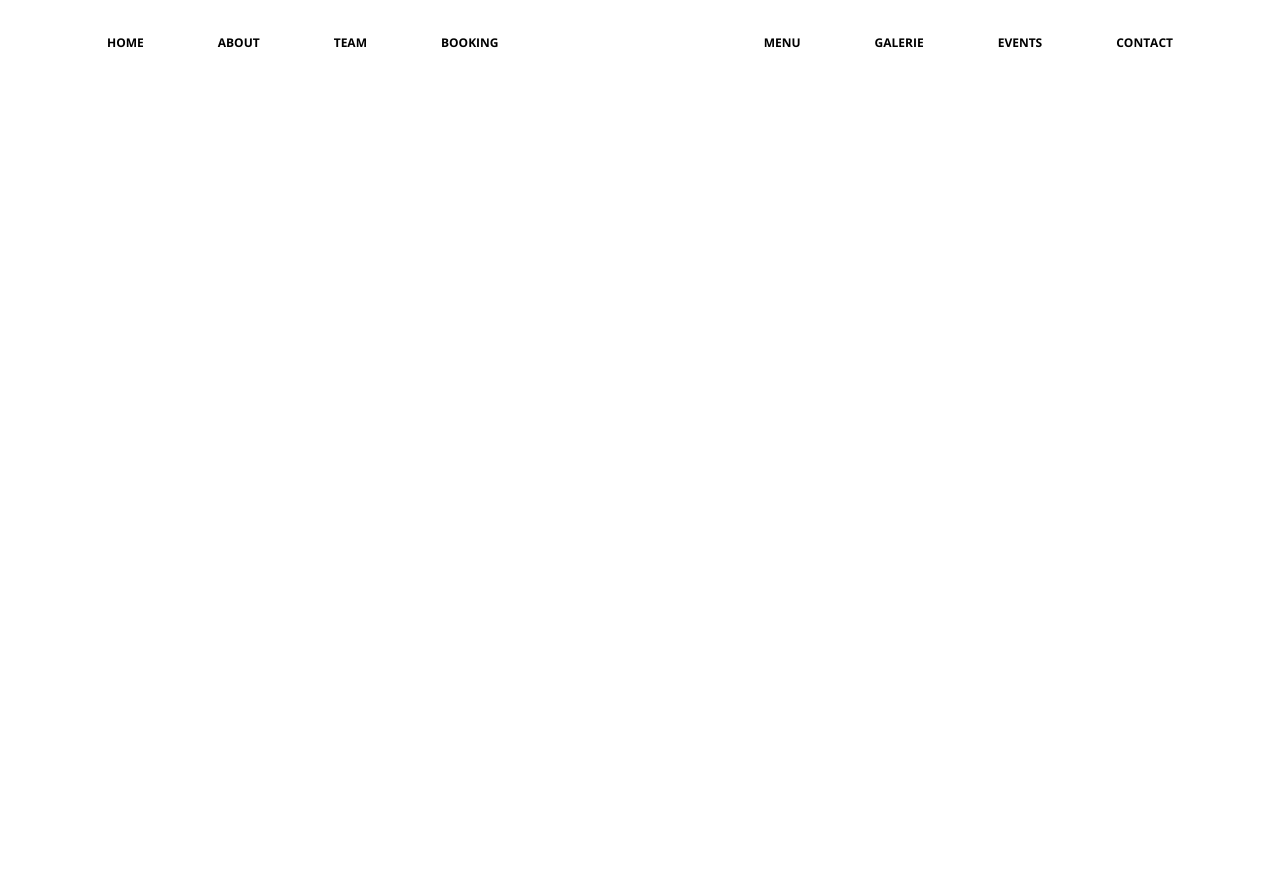
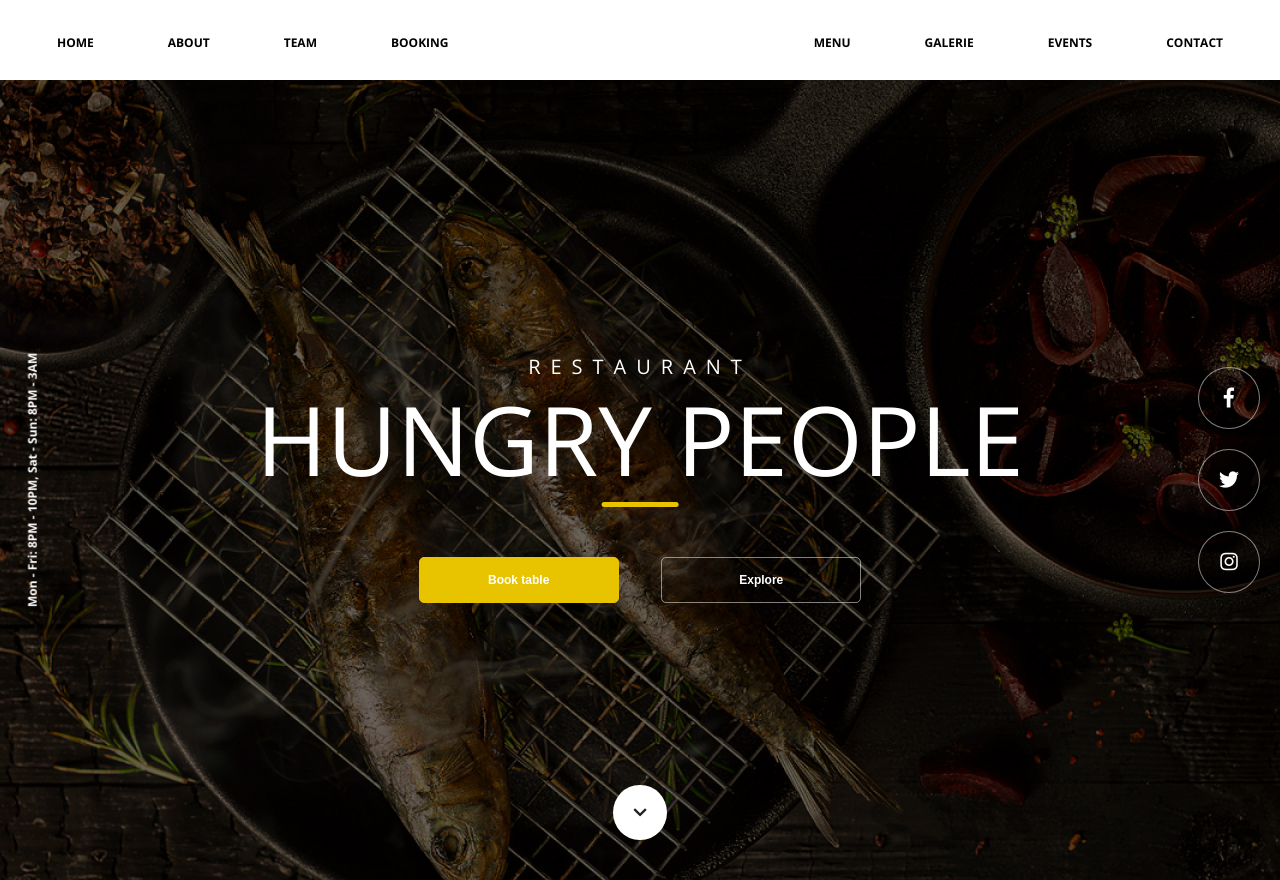
Before and after one commit to Unleashed97/hunger, a website: page src/index.html in a window 1280 px wide. Before the commit the page ends 800 px from the top, so only its background shows below. Drawn offline with nearby package versions, Linux system fonts and the light colour scheme.

Commit message:
intro block added

```diff
--- a/src/index.html
+++ b/src/index.html
@@ -6,6 +6,7 @@
     <meta name="viewport" content="width=device-width, initial-scale=1.0">
     <link rel="preconnect" href="https://fonts.gstatic.com">
     <link href="https://fonts.googleapis.com/css2?family=Open+Sans:wght@400;700&display=swap" rel="stylesheet">
+    <link href="https://use.fontawesome.com/releases/v5.0.13/css/all.css" rel="stylesheet">
     <link rel="stylesheet" href="css/style.min.css">
     <title>Hunger</title>
 </head>
@@ -46,5 +47,33 @@
             </div>
         </div>
     </header>
+
+    <div class="intro">
+        <div class="container">
+            <div class="intro__inner">
+                <p class="intro__opening-times">Mon - Fri: 8PM - 10PM, Sat - Sun: 8PM - 3AM</p>
+                <h1 class="intro__sup-title">Restaurant</h1>
+                <h1 class="intro__title">Hungry people</h1>
+                <div class="intro__btns">
+                    <button class="btn btn--yellow">Book table</button>
+                    <button class="btn">Explore</button>
+                </div>
+                <ul class="social">
+                    <li class="social__item">
+                        <i class="fab fa-facebook-f"></i>
+                    </li>
+                    <li class="social__item">
+                        <i class="fab fa-twitter"></i>
+                    </li>
+                    <li class="social__item">
+                        <i class="fab fa-instagram"></i>
+                    </li>
+                </ul>
+                <span class="intro__down">
+                    <i class="fas fa-chevron-down"></i>
+                </span>
+            </div>
+        </div>
+    </div>
 </body>
 </html>
--- /dev/null
+++ b/src/scss/components/intro.scss
@@ -0,0 +1,78 @@
+.intro{
+    background: url('../images/background/intro.jpg') no-repeat;
+    background-position: center;
+    background-size: cover;
+
+
+    &__inner{
+        min-height: 100vh;
+        display: flex;
+        justify-content: center;
+        align-items: center;
+        flex-direction: column;
+        text-align: center;
+        position: relative;
+    }
+
+    &__opening-times{
+        position: absolute;
+        left: 0;
+        top: 50%;
+        transform: translate3d(-45%, -50%, 0) rotate(-90deg);
+        color: $white;
+        font-size: 12px;
+        font-weight: 700;
+    }
+    &__sup-title, &__title{
+        color: $white;
+        text-transform: uppercase;
+    }
+
+    &__sup-title{
+        font-size: 20px;
+        margin-bottom: 14px;
+        letter-spacing: 10px;
+    }
+
+    &__title{
+        font-size: 96px;
+        margin-bottom: 70px;
+        position: relative;
+
+        &::after{
+            display: block;
+            content: '';
+            position: absolute;
+            bottom: -20px;
+            left: 50%;
+            transform: translateX(-50%);
+            width: 10%;
+            height: 5px;
+            background-color: $yellow;
+            border-radius: 20px;
+        }
+    }
+
+    &__btns{
+        button:nth-child(1){
+            margin-right: 40px;
+        }
+    }
+
+    &__down{
+        position: absolute;
+        bottom: 40px;
+        background-color: $white;
+        border-radius: 50%;
+        padding: 20px;
+        font-size: 15px;
+        cursor: pointer;
+        transition: all .2s linear;
+
+        &:hover{
+            transform: translateY(-10px) scale(1.1);
+            background-color: $yellow;
+            color: $white;
+        }
+    }
+}
--- /dev/null
+++ b/src/scss/components/social.scss
@@ -0,0 +1,31 @@
+.social{
+    position: absolute;
+    top: 50%;
+    transform: translateY(-50%);
+    right: 0;
+
+    display: flex;
+    justify-content: center;
+    flex-direction: column;
+
+    &__item{
+        border: 1px solid rgba($white, .5);
+        border-radius: 50%;
+        padding: 20px;
+        font-size: 20px;
+        color: $white;
+        margin-bottom: 20px;
+        cursor: pointer;
+        transition: background .2s linear,
+            border .2s linear;
+
+        &:last-child{
+            margin-bottom: 0;
+        }
+
+        &:hover{
+            background-color: $yellow;
+            border-color: $yellow;
+        }
+    }
+}
--- a/src/scss/main.scss
+++ b/src/scss/main.scss
@@ -18,12 +18,41 @@ body{
 }
 
 .container{
-    max-width: 1170px;
+    max-width: 1270px;
     height: auto;
     padding: 0 15px;
     margin: 0 auto;
 }
 
+.btn{
+    display: inline-block;
+    width: 200px;
+    font-size: 12px;
+    font-weight: 700;
+    color: $white;
+    padding: 15px 60px;
+    border: 1px solid rgba($white, .5);
+    border-radius: 5px;
+    background-color: transparent;
+    transition: all .2s linear;
+
+    &:hover{
+        border-color: $yellow;
+        background-color: $yellow;
+    }
+
+    &--yellow{
+        background-color: $yellow;
+        border-color: $yellow;
+    }
+}
+
+// text-center
+.text-center{
+    text-align: center;
+}
 // Components
 @import "components/header";
 @import "components/nav";
+@import "components/intro";
+@import "components/social";
--- a/src/scss/vars.scss
+++ b/src/scss/vars.scss
@@ -1,2 +1,3 @@
 // colors
 $white: #fff;
+$yellow: #E8C300;
```
Also changed, not shown: src/css/style.min.css, src/images/background/intro.jpg (renamed from src/images/background/header-bg.jpg).
